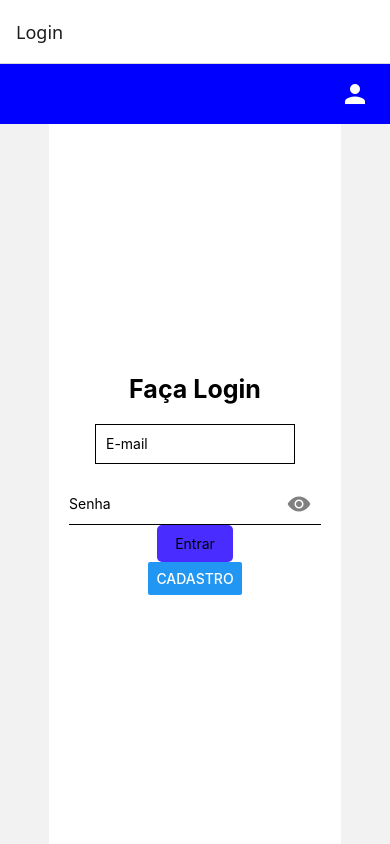
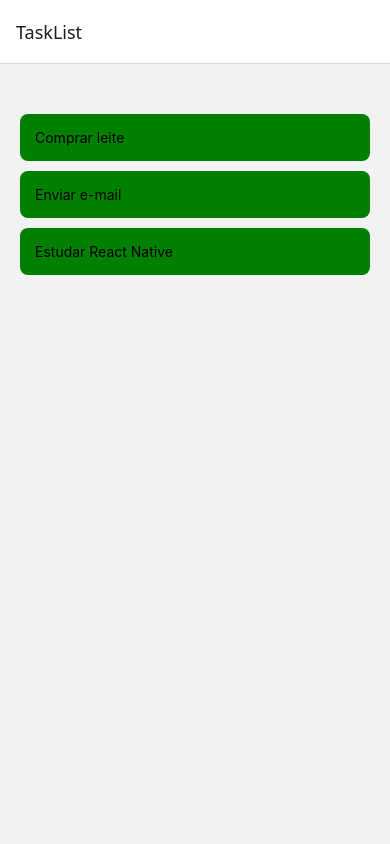
Before and after one commit to souzayasmin/Mobile, a React Native app in the folder MeuApp/: screen /TaskList in a window 390 px wide. Built offline with nearby package versions, Linux system fonts and the light colour scheme.

Commit message:
task 07/04

```diff
--- a/MeuApp/package.json
+++ b/MeuApp/package.json
@@ -11,7 +11,7 @@
   "dependencies": {
     "@react-navigation/native": "^7.0.15",
     "@react-navigation/stack": "^7.1.2",
-    "axios": "^1.8.3",
+    "axios": "^1.8.4",
     "expo": "~52.0.35",
     "expo-status-bar": "~2.0.1",
     "react": "18.3.1",
--- a/MeuApp/src/App.js
+++ b/MeuApp/src/App.js
@@ -8,13 +8,17 @@
 import CadastroOrganizadorScreen from "./screens/CadastroOrganizadorScreen";
 import CadastroIngressoScreen from "./screens/CadastroIngressoScreen";
 import Layout from "./components/Layout";
+import TaskList from "./screens/TaskList";
+import TaskDetail from "./screens/TaskDetail";
 
 const Stack = createStackNavigator();
 
 export default function App() {
   return (
     <NavigationContainer>
-      <Stack.Navigator initialRouteName="Login">
+      <Stack.Navigator>
+        <Stack.Screen name="TaskList" component={TaskList} />
+        <Stack.Screen name="TaskDetail" component={TaskDetail} />
         <Stack.Screen
           name="Login"
           component={() => (
--- /dev/null
+++ b/MeuApp/src/screens/TaskDetail.js
@@ -0,0 +1,14 @@
+import React from "react";
+import {View, Text} from "react-native"
+
+export default function TaskDetail({route}){
+    const {task} = route.params;
+    return(
+        <View>
+            <Text>Detalhes da tarefa: {task.title}</Text>
+            <Text>Data: {task.date}</Text>
+            <Text>Hora: {task.time}</Text>
+            <Text>Local: {task.address}</Text>
+        </View>
+    )
+}
--- /dev/null
+++ b/MeuApp/src/screens/TaskList.js
@@ -0,0 +1,69 @@
+import React from "react";
+import {
+  View,
+  Text,
+  TouchableOpacity,
+  FlatList,
+  StyleSheet,
+} from "react-native";
+
+export default function TaskList({ navigation }) {
+  const task = [
+    {
+      id: 1,
+      title: "Comprar leite",
+      date: "2025-04-27",
+      time: "10:00",
+      address: "Supermercado Noemia",
+    },
+    {
+      id: 2,
+      title: "Enviar e-mail",
+      date: "2024-06-20",
+      time: "14:45",
+      address: "Trabalho",
+    },
+    {
+      id: 3,
+      title: "Estudar React Native",
+      date: "2024-06-26",
+      time: "00:00",
+      address: "Casa",
+    },
+  ];
+
+  const handleTanksPress = (task) => {
+    navigation.navigate("TaskDetail", { task });
+  };
+
+  return (
+    <View style={styles.container}>
+      <FlatList
+        data={task}
+        keyExtractor={(item) => item.id.toString}
+        renderItem={({ item }) => (
+          <TouchableOpacity
+            style={styles.itemCard}
+            onPress={() => handleTanksPress(item)}
+          >
+            <Text>{item.title}</Text>
+          </TouchableOpacity>
+        )}
+      />
+    </View>
+  );
+}
+
+const styles = StyleSheet.create({
+  container: {
+    flex: 1,
+    padding: 20,
+    paddingTop: 50,
+  },
+  itemCard: {
+    padding: 15,
+    backgroundColor: "green",
+    marginBottom: 10,
+    borderRadius: 8,
+  },
+});
```
Also changed, not shown: MeuApp/src/screens/LoginScreen.js (line endings or trailing spaces), 1 other file (tests, documents, lock files or other folders).
